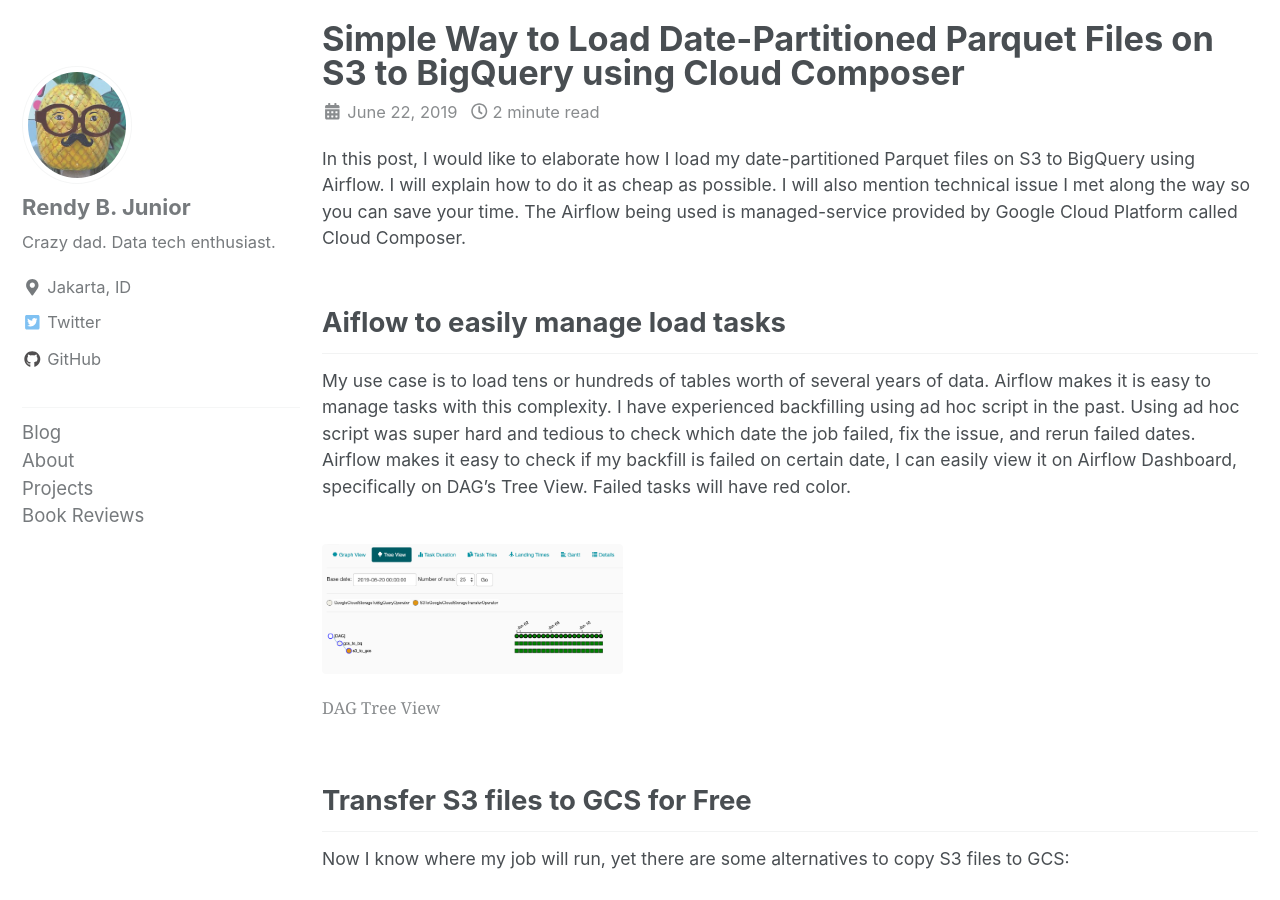
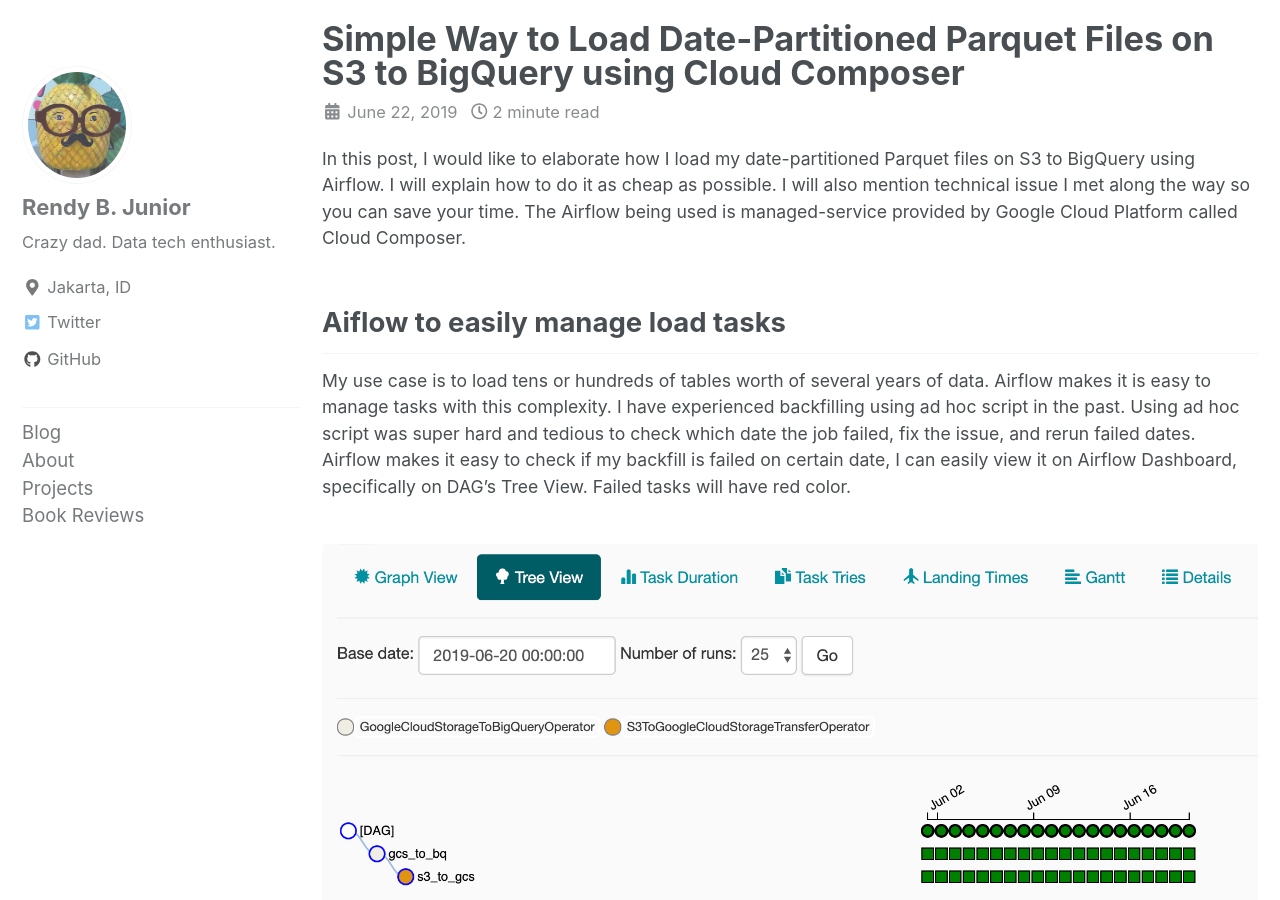
Before and after one commit to rendybjunior/rendyistyping, a Jekyll site: the page built from _posts/2019-06-22-s3-to-bq.md, in a window 1280 px wide and 900 px high. Built offline with Jekyll 4.4.1, drawn with Linux system fonts in a browser that asks for light colours; cached includes are drawn as plain includes; nearby versions of some CDN libraries; comment, search, counter and statistics services are not loaded.

Commit message:
change image class

```diff
--- a/_posts/2019-06-22-s3-to-bq.md
+++ b/_posts/2019-06-22-s3-to-bq.md
@@ -10,7 +10,7 @@ In this post, I would like to elaborate how I load my date-partitioned Parquet f
 ## Aiflow to easily manage load tasks
 My use case is to load tens or hundreds of tables worth of several years of data. Airflow makes it is easy to manage tasks with this complexity. I have experienced backfilling using ad hoc script in the past. Using ad hoc script was super hard and tedious to check which date the job failed, fix the issue, and rerun failed dates. Airflow makes it easy to check if my backfill is failed on certain date, I can easily view it on Airflow Dashboard, specifically on DAG's Tree View. Failed tasks will have red color.
 
-<figure class="third">
+<figure class="second">
 	<img src="/assets/images/dag_tree_view.png">
   <figcaption>DAG Tree View</figcaption>
 </figure>
@@ -29,7 +29,7 @@ We are using airflow and Storage Transfer service. But how it fits the bigger pi
 
 S3 Parquet files will be copied first to GCS. After it is copied completely to GCS, then the files are loaded to BigQuery. I am using `S3ToGoogleCloudStorageTransferOperator` operator to spawn Storage Transfer Service job. The task will keep waiting until the job finishes. After data loaded to GCS, I am using `GoogleCloudStorageToBigQueryOperator` operator to load data to BigQuery. The task create a BigQuery load job with specified parameters.
 
-<figure class="third">
+<figure class="second">
 	<img src="/assets/images/s3_to_bq_dag.png">
   <figcaption>DAG S3 to BigQuery</figcaption>
 </figure>
```
